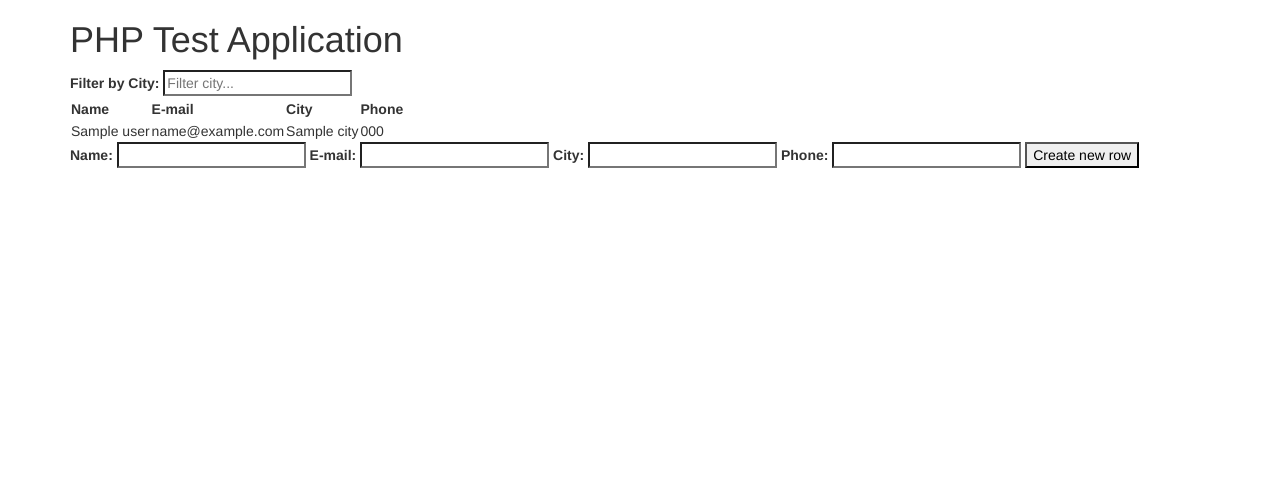
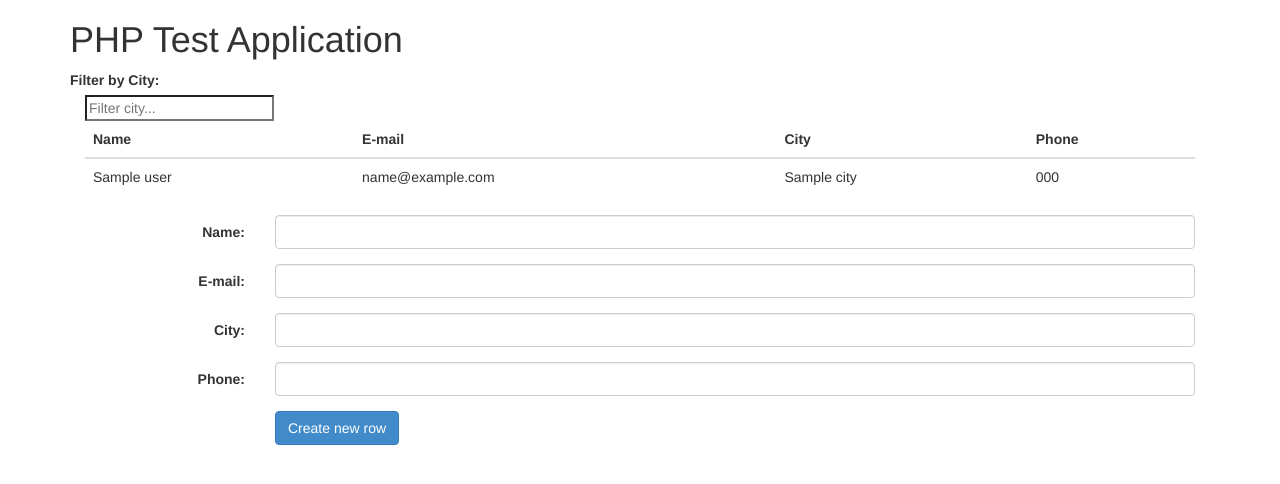
Before and after one commit to LukasForst/better-stack-task, a PHP site: template views/index.php in a window 1280 px wide. Shown: the top 484 px of the page. Run offline with PHP 8.4, Linux system fonts and the light colour scheme; the template is opened without the code that fills it: most values are stand-ins (such as "Sample title", 1, 10 or a date in 2020).

Commit message:
Somwhat working bootstraped stuff

```diff
--- a/css/application.css
+++ b/css/application.css
@@ -0,0 +1,4 @@
+/* Add custom styles here if needed */
+tbody tr:nth-child(even) {
+    background-color: #f2f2f2;
+}
--- a/views/index.php
+++ b/views/index.php
@@ -3,10 +3,11 @@
 <h1>PHP Test Application</h1>
 
 <label for="filterInput">Filter by City:</label>
+<!-- TODO: add pagination -->
+<div class="container mt-5">
     <input type="text" id="filterInput" onkeyup="cityFilter()" placeholder="Filter city...">
-
-<table id="userTable">
-    <thead>
+    <table class="table" id="userTable">
+        <thead class="thead-dark">
         <tr>
             <th>Name</th>
             <th>E-mail</th>
@@ -26,21 +27,42 @@
         </tbody>
     </table>
 
-<form>
-    <label for="name">Name:</label>
-    <input type="text" name="name" id="name"/>
+    <form class="form-horizontal">
+        <div class="form-group">
+            <label for="name" class="col-sm-2 control-label">Name:</label>
+            <div class="col-sm-10">
+                <input type="text" class="form-control" name="name" id="name"/>
+            </div>
+        </div>
 
-    <label for="email">E-mail:</label>
-    <input type="text" name="email" id="email"/>
+        <div class="form-group">
+            <label for="email" class="col-sm-2 control-label">E-mail:</label>
+            <div class="col-sm-10">
+                <input type="text" class="form-control" name="email" id="email"/>
+            </div>
+        </div>
 
-    <label for="city">City:</label>
-    <input type="text" name="city" id="city"/>
+        <div class="form-group">
+            <label for="city" class="col-sm-2 control-label">City:</label>
+            <div class="col-sm-10">
+                <input type="text" class="form-control" name="city" id="city"/>
+            </div>
+        </div>
 
-    <label for="phone">Phone:</label>
-    <input type="text" name="phone" id="phone"/>
+        <div class="form-group">
+            <label for="phone" class="col-sm-2 control-label">Phone:</label>
+            <div class="col-sm-10">
+                <input type="text" class="form-control" name="phone" id="phone"/>
+            </div>
+        </div>
 
-    <button type="button" id="submitBtn">Create new row</button>
+        <div class="form-group">
+            <div class="col-sm-offset-2 col-sm-10">
+                <button type="button" class="btn btn-primary" id="submitBtn">Create new row</button>
+            </div>
+        </div>
     </form>
+</div>
 
 <script>
     $(document).ready(() => {
```
Lines whose indentation alone changed are shown as unchanged.
